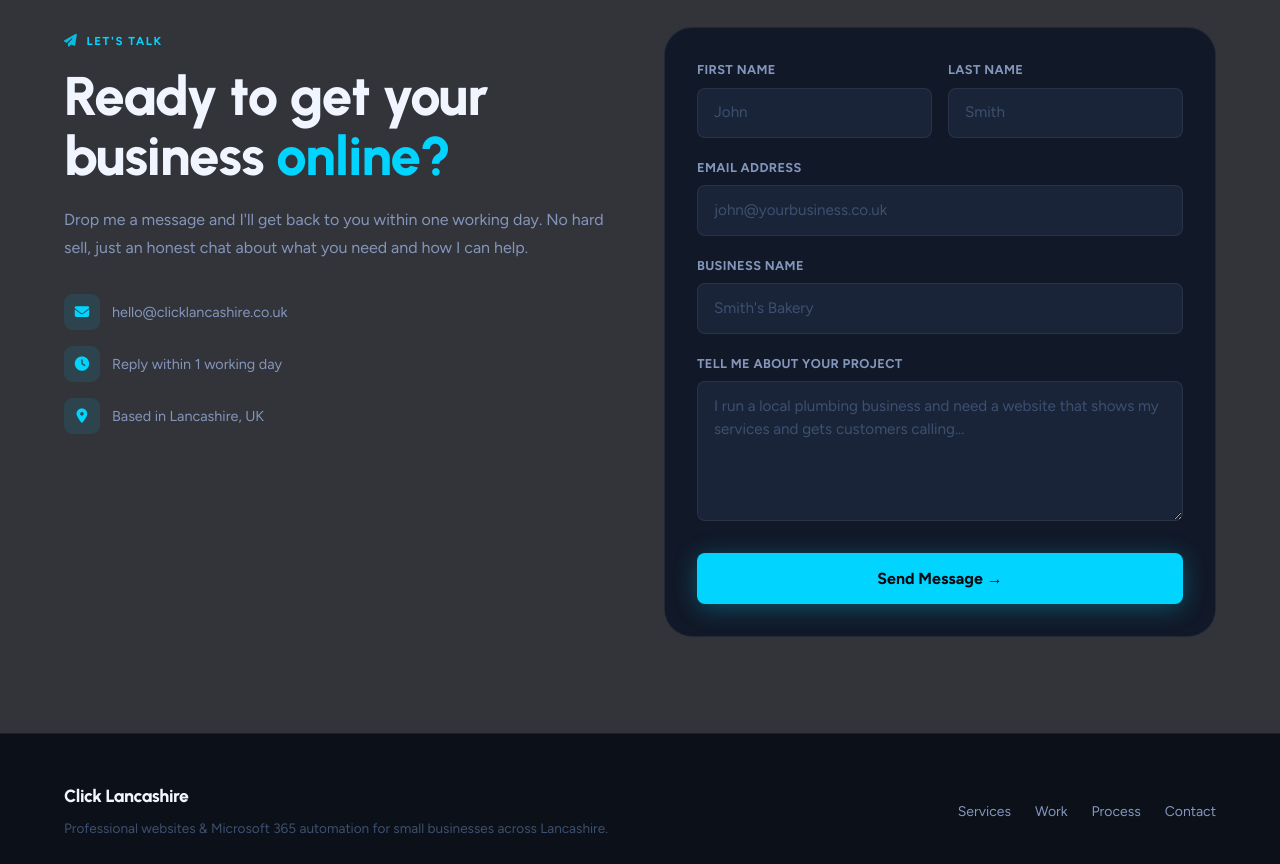
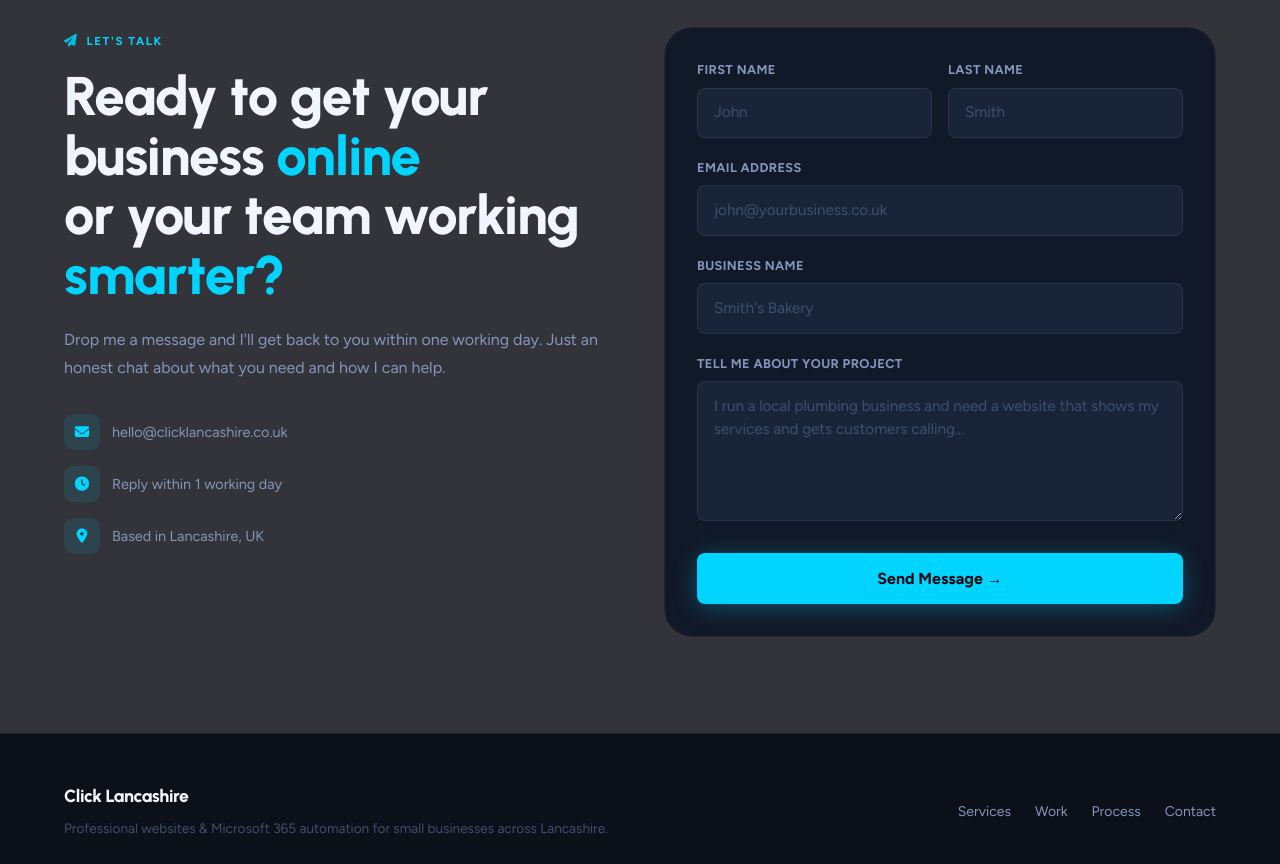
Before and after one commit to mrJohnHolt/clicklancashire.co.uk, a website: page index.html in a window 1280 px wide. Shown: the part 5220-6084 px from the top of the page. Drawn offline with Linux system fonts and the light colour scheme; animation ran at ten frames a second.

Commit message:
Contact CTA

```diff
--- a/index.html
+++ b/index.html
@@ -1940,10 +1940,10 @@
         <div>
           <div class="eyebrow"><i class="fa-solid fa-paper-plane"></i> Let's Talk</div>
           <h2 class="contact__hl">
-            Ready to get your<br>business <em>online?</em>
+            Ready to get your business <em>online</em><br>or your team working <em>smarter?</em>
           </h2>
           <p class="contact__body">
-            Drop me a message and I'll get back to you within one working day. No hard sell, just an honest chat about what you need and how I can help.
+            Drop me a message and I'll get back to you within one working day. Just an honest chat about what you need and how I can help.
           </p>
           <div class="contact__meta">
             <div class="meta-item">
```
